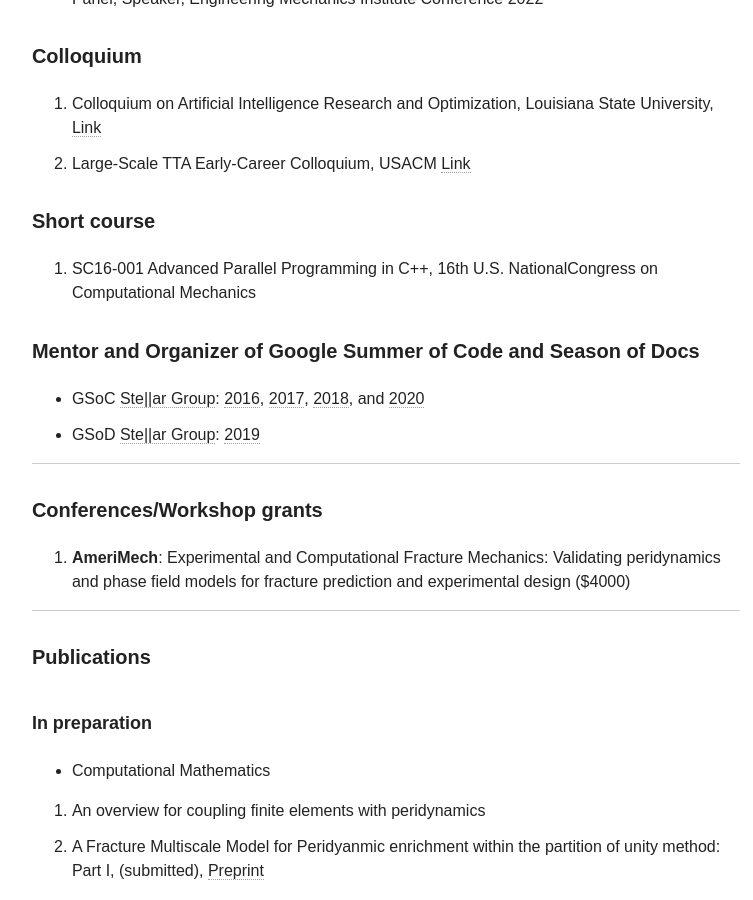
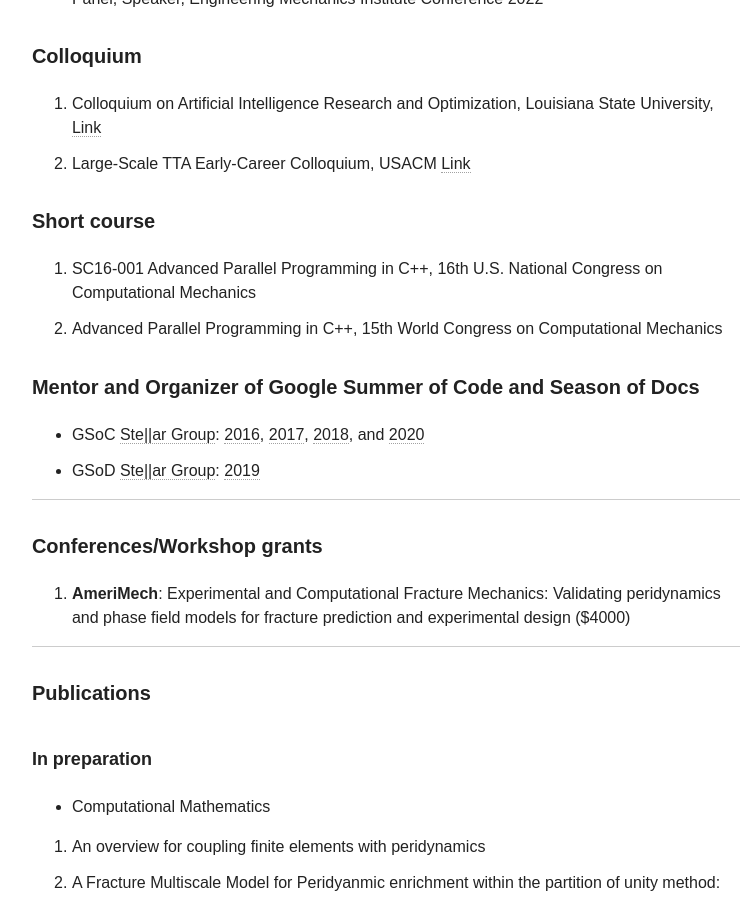
Before and after one commit to diehlpk/diehlpk.github.io, a Jekyll site: the page built from cv/index.md, in a window 1280 px wide and 900 px high, scrolled down 6120 px. Shown: the whole window, without its empty margins (254-1007 px from the left). Built offline with Jekyll 4.4.1, drawn with Linux system fonts in a browser that asks for light colours; nearby versions of some CDN libraries; some web fonts are replaced.

Commit message:
Update CV

```diff
--- a/cv/index.md
+++ b/cv/index.md
@@ -195,7 +195,8 @@
 
 ##### Short course
 
-1. SC16-001 Advanced Parallel Programming in C++, 16th U.S. NationalCongress on Computational Mechanics
+1. SC16-001 Advanced Parallel Programming in C++, 16th U.S. National Congress on Computational Mechanics
+1. Advanced Parallel Programming in C++, 15th World Congress on Computational Mechanics
 
 ##### Mentor and Organizer of [Google Summer of Code](https://summerofcode.withgoogle.com/) and [Season of Docs](https://developers.google.com/season-of-docs/)
 
```
